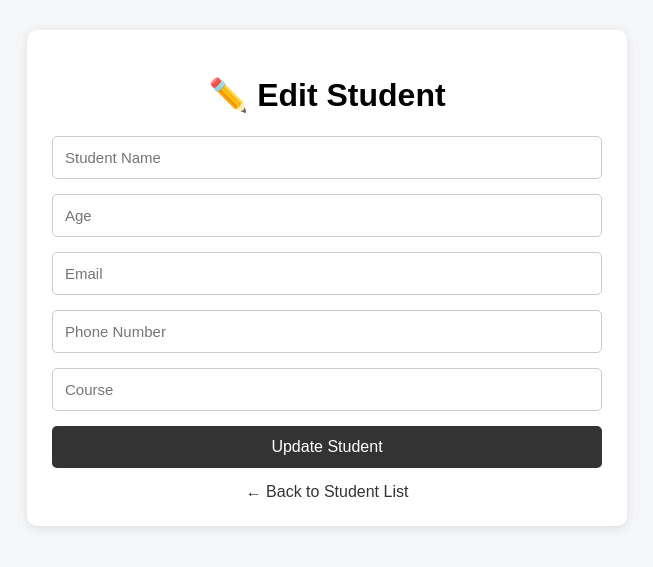
After one commit to vanjavenu/student-management-system, a Flask app: page /edit/1 in a window 1280 px wide. The commit adds this page. Shown: the top 567 px of the page, without its empty margins (313-966 px from the left). Run offline with Flask 3, Linux system fonts and the light colour scheme; data that the repository does not hold is empty.

Commit message:
Update Student Management System

```diff
--- a/app.py
+++ b/app.py
@@ -1,7 +1,9 @@
+
 from flask import Flask, render_template, request, redirect, url_for
 import sqlite3
 
 app = Flask(__name__)
+
 
 def create_database():
     connection = sqlite3.connect("students.db")
@@ -28,8 +30,14 @@ def home():
 
     connection = sqlite3.connect("students.db")
     cursor = connection.cursor()
-    cursor.execute("SELECT id, name, age, email, phone, course FROM students")
+
+    cursor.execute("""
+        SELECT id, name, age, email, phone, course
+        FROM students
+    """)
+
     students = cursor.fetchall()
+
     connection.close()
 
     return render_template("index.html", students=students)
@@ -37,6 +45,7 @@ def home():
 
 @app.route("/add", methods=["POST"])
 def add_student():
+
     name = request.form["name"]
     age = request.form["age"]
     email = request.form["email"]
@@ -47,7 +56,8 @@ def add_student():
     cursor = connection.cursor()
 
     cursor.execute("""
-        INSERT INTO students (name, age, email, phone, course)
+        INSERT INTO students
+        (name, age, email, phone, course)
         VALUES (?, ?, ?, ?, ?)
     """, (name, age, email, phone, course))
 
@@ -57,5 +67,64 @@ def add_student():
     return redirect(url_for("home"))
 
 
+@app.route("/delete/<int:student_id>", methods=["POST"])
+def delete_student(student_id):
+
+    connection = sqlite3.connect("students.db")
+    cursor = connection.cursor()
+
+    cursor.execute(
+        "DELETE FROM students WHERE id = ?",
+        (student_id,)
+    )
+
+    connection.commit()
+    connection.close()
+
+    return redirect(url_for("home"))
+
+
+@app.route("/edit/<int:student_id>", methods=["GET", "POST"])
+def edit_student(student_id):
+
+    connection = sqlite3.connect("students.db")
+    cursor = connection.cursor()
+
+    if request.method == "POST":
+
+        name = request.form["name"]
+        age = request.form["age"]
+        email = request.form["email"]
+        phone = request.form["phone"]
+        course = request.form["course"]
+
+        cursor.execute("""
+            UPDATE students
+            SET name = ?,
+                age = ?,
+                email = ?,
+                phone = ?,
+                course = ?
+            WHERE id = ?
+        """, (name, age, email, phone, course, student_id))
+
+        connection.commit()
+        connection.close()
+
+        return redirect(url_for("home"))
+
+    cursor.execute("""
+        SELECT id, name, age, email, phone, course
+        FROM students
+        WHERE id = ?
+    """, (student_id,))
+
+    student = cursor.fetchone()
+
+    connection.close()
+
+    return render_template("edit.html", student=student)
+
+
 if __name__ == "__main__":
     app.run(debug=True)
--- /dev/null
+++ b/templates/edit.html
@@ -0,0 +1,153 @@
+<!DOCTYPE html>
+<html>
+
+<head>
+
+    <title>Edit Student</title>
+
+    <style>
+
+        body {
+            font-family: Arial, sans-serif;
+            background: #f4f6f8;
+            margin: 0;
+            padding: 30px;
+        }
+
+        .container {
+            max-width: 600px;
+            margin: auto;
+        }
+
+        .box {
+            background: white;
+            padding: 25px;
+            border-radius: 10px;
+            box-shadow: 0 2px 10px rgba(0,0,0,0.1);
+        }
+
+        h1 {
+            text-align: center;
+        }
+
+        input {
+            width: 100%;
+            box-sizing: border-box;
+            padding: 12px;
+            margin-bottom: 15px;
+            border: 1px solid #ccc;
+            border-radius: 5px;
+            font-size: 15px;
+        }
+
+        .update-button {
+            width: 100%;
+            padding: 12px;
+            background: #333;
+            color: white;
+            border: none;
+            border-radius: 5px;
+            font-size: 16px;
+            cursor: pointer;
+        }
+
+        .back {
+            display: block;
+            text-align: center;
+            margin-top: 15px;
+            text-decoration: none;
+            color: #333;
+        }
+
+    </style>
+
+</head>
+
+
+<body>
+
+<div class="container">
+
+    <div class="box">
+
+        <h1>✏️ Edit Student</h1>
+
+
+        <form
+            action="/edit/{{ student[0] }}"
+            method="POST">
+
+
+            <input
+                type="text"
+                name="name"
+                value="{{ student[1] }}"
+                placeholder="Student Name"
+                required
+            >
+
+
+            <input
+                type="number"
+                name="age"
+                value="{{ student[2] }}"
+                placeholder="Age"
+                required
+            >
+
+
+            <input
+                type="email"
+                name="email"
+                value="{{ student[3] }}"
+                placeholder="Email"
+                required
+            >
+
+
+            <input
+                type="text"
+                name="phone"
+                value="{{ student[4] }}"
+                placeholder="Phone Number"
+                required
+            >
+
+
+            <input
+                type="text"
+                name="course"
+                value="{{ student[5] }}"
+                placeholder="Course"
+                required
+            >
+
+
+            <button
+                class="update-button"
+                type="submit">
+
+                Update Student
+
+            </button>
+
+
+        </form>
+
+
+        <a
+            class="back"
+            href="/">
+
+            ← Back to Student List
+
+        </a>
+
+
+    </div>
+
+</div>
+
+</body>
+
+</html>
```
Also changed, not shown: templates/index.html (+73 -31 lines), students.db (added).
